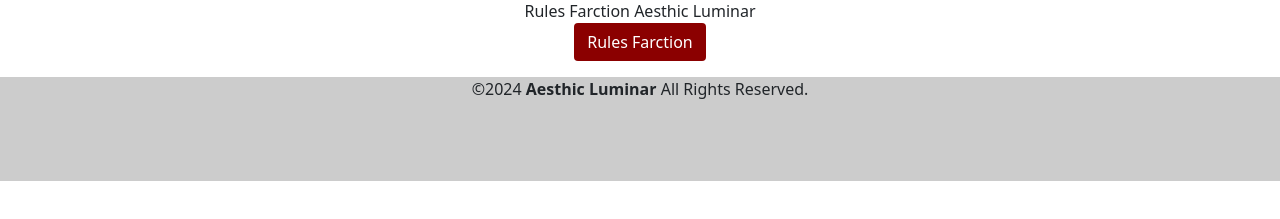
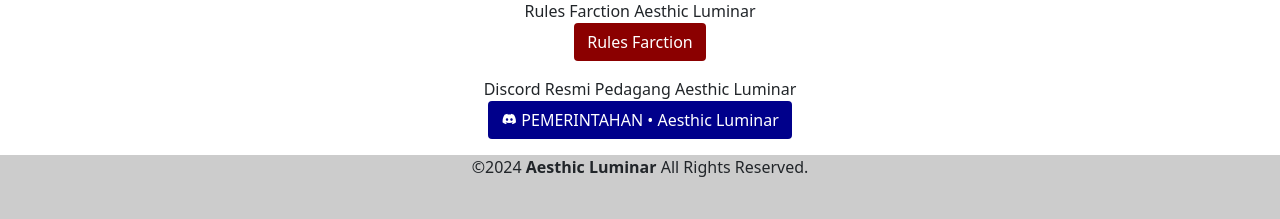
Before and after one commit to aesthicluminar/aesthicluminar.github.io, a plain HTML site: page goodside/news.html in a window 1280 px wide. Shown: the part 1003-1222 px from the top of the page. Before the commit the page ends 1184 px from the top, so only its background shows below. Drawn offline with nearby package versions, Linux system fonts and the light colour scheme.

Commit message:
Update news.html

```diff
--- a/goodside/news.html
+++ b/goodside/news.html
@@ -204,7 +204,7 @@
 
     <!--Discord-->
     <div class="container">
-
+      <center>Discord Resmi Pedagang Aesthic Luminar <br><a href="https://discord.com/invite/RFZYrYkGBq" class="btn mb-3" style="background:darkblue; color: white;"><i class='bx bxl-discord-alt'></i> PEMERINTAHAN • Aesthic Luminar</a></center>
     </div>
 
     <!--script-->
```
